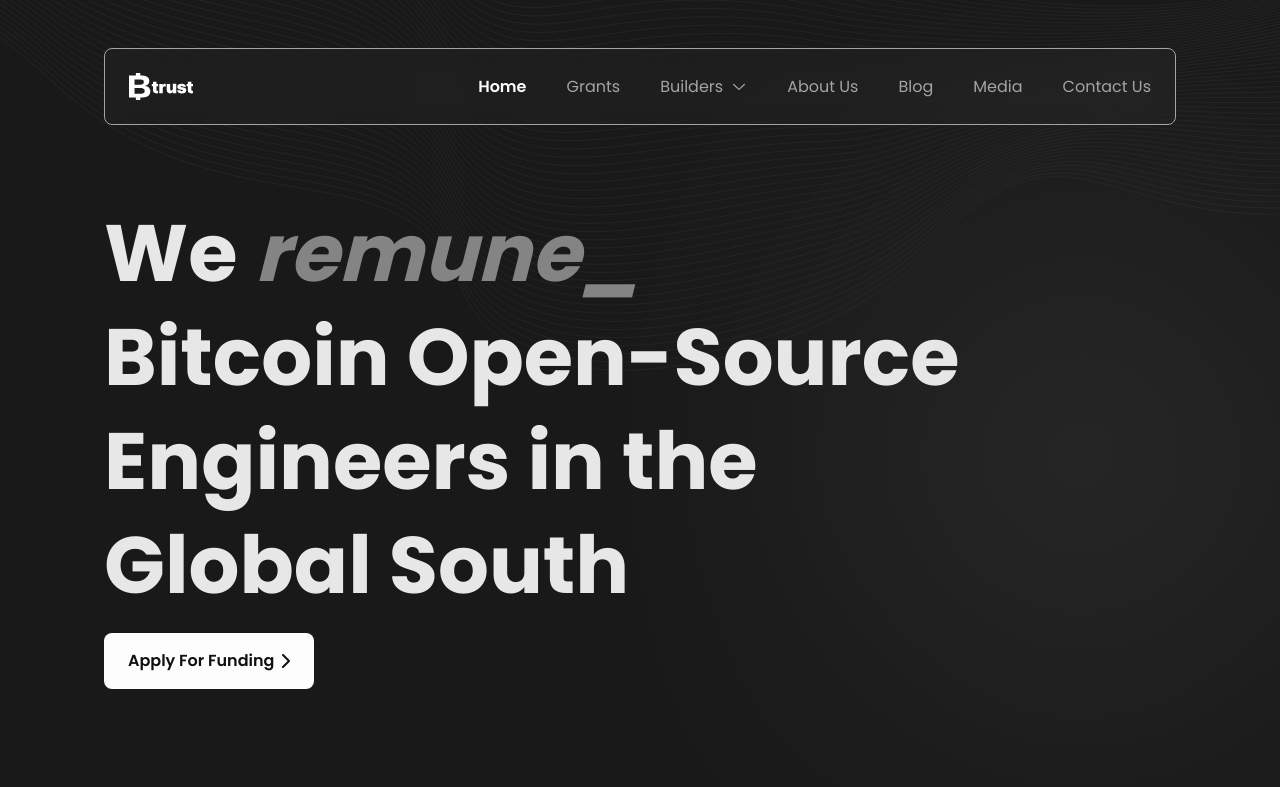
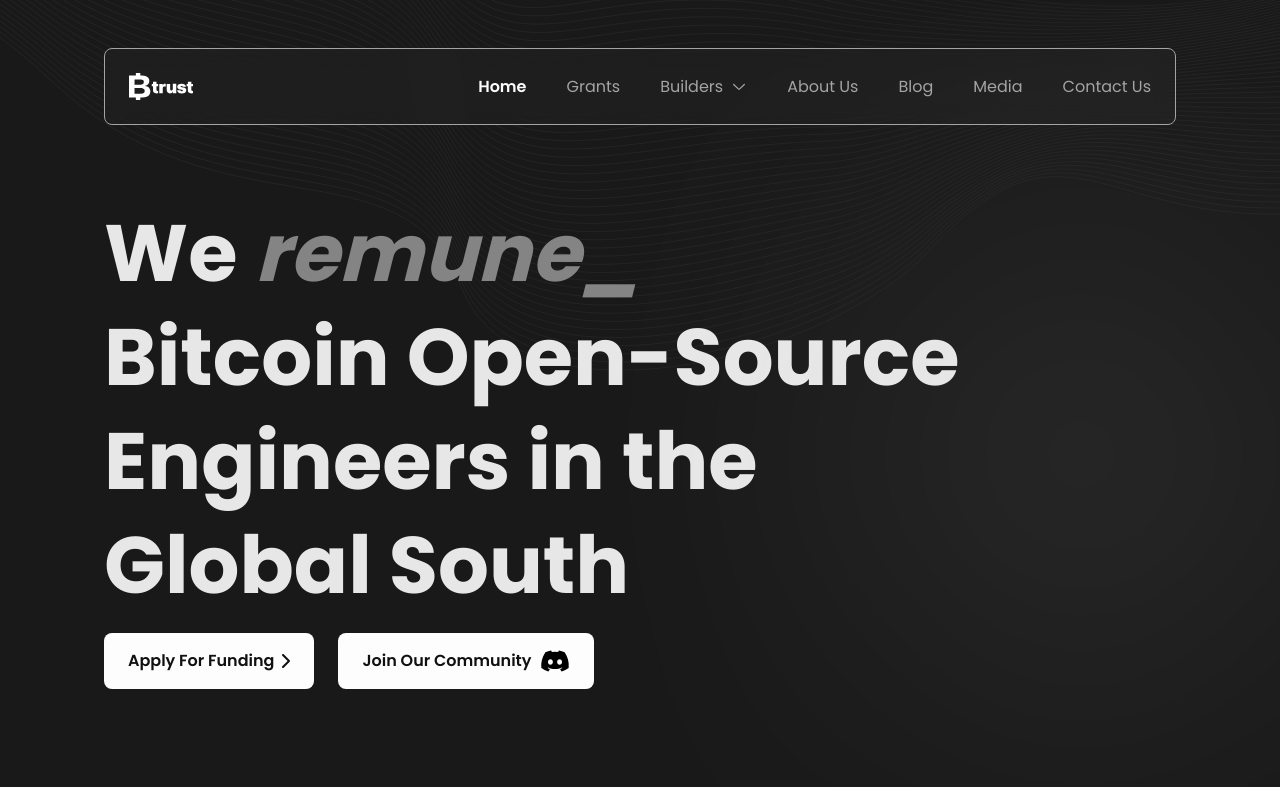
Before and after one commit to btrustteam/website, a Next.js app: page / in a window 1280 px wide. Shown: the top 787 px of the page. Built offline with nearby package versions, Linux system fonts and the light colour scheme; grey boxes are pictures that could not be loaded.

Commit message:
feat: add call to action button to discord server

```diff
--- /dev/null
+++ b/src/components/buttons/buttonWithIcon.tsx
@@ -0,0 +1,47 @@
+"use client";
+import Image from "next/image";
+import { useRouter } from "next/navigation";
+import styles from "./ButtonWithArrow.module.css";
+
+interface ArrowButtonProps {
+  text: string;
+  onClick?: () => void;
+  url?: string;
+  noIcon?: boolean;
+  className?: string;
+  loading?: boolean;
+  disabled?: boolean;
+}
+export default function ButtonWithIcon({
+  text,
+  onClick,
+  url,
+  noIcon,
+  className,
+  loading,
+  disabled,
+}: ArrowButtonProps) {
+  const routes = useRouter();
+
+  return (
+    <button
+      disabled={disabled}
+      className={`flex justify-center items-center px-[2rem] lg:px-[1.5rem] py-6 lg:py-[1rem] rounded-lg bg-active-white text-base font-poppins font-semibold text-black-6 gap-2 disabled:bg-[#e0e0e0] disabled:text-[#a0a0a0] disabled:pointer-events-none disabled:cursor-not-allowed ${className}`}
+      onClick={url ? () => routes.push(url) : onClick}
+    >
+      {text}
+      {loading ? (
+        <div className={styles.spinner}></div>
+      ) : (
+        !noIcon && (
+          <Image
+            src={"/discord.svg"}
+            alt="discord icon"
+            width={30}
+            height={50}
+          />
+        )
+      )}
+    </button>
+  );
+}
--- a/src/components/hero/index.tsx
+++ b/src/components/hero/index.tsx
@@ -1,6 +1,8 @@
 "use client";
 import Image from "next/image";
 import ButtonWithArrow from "../buttons/buttonWithArrow";
+import ButtonWithIcon from "../buttons/buttonWithIcon";
+
 import Paragraph from "../Paragraph";
 import SectionHeader from "../sectionHeader";
 import TypingEffect from "../typyingEffect";
@@ -10,6 +12,9 @@ export default function Hero() {
   const router = useRouter();
   function applyForFunding() {
     router.push("/grants");
+  }
+  function navigateToDiscord() {
+    window.open("https://discord.gg/dRbsKgcz", "_blank");
   }
   return (
     <div className="flex lg:px-[6.5rem] pt-[1.62rem] lg:pt-[3.75rem] pb-[4rem] lg:pb-[6.5rem] justify-center flex-col gap-[6.25rem]">
@@ -25,7 +30,10 @@ export default function Hero() {
             Global South
           </h1>
         </div>
-        <ButtonWithArrow text={"Apply For Funding"} onClick={applyForFunding} />
+        <div className="flex flex-col lg:flex-row gap-[1.5rem]">
+          <ButtonWithArrow text={"Apply For Funding"} onClick={applyForFunding} />
+          <ButtonWithIcon text={"Join Our Community"} onClick={navigateToDiscord} />
+        </div>
       </div>
       <div className="flex flex-col lg:flex-row lg:justify-between lg:items-center w-full gap-12">
         <Image
```
Also changed, not shown: public/discord.svg (added).
